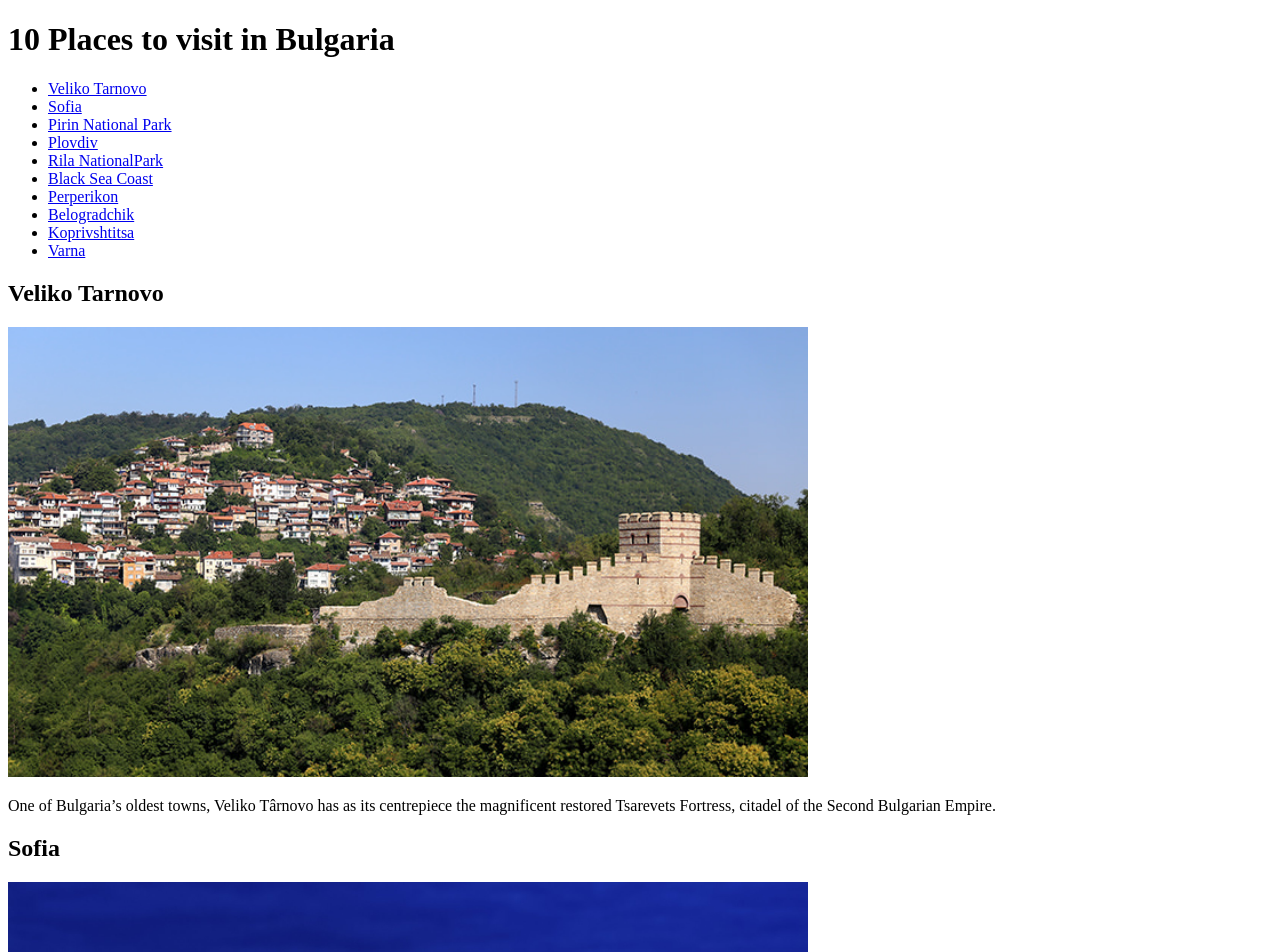
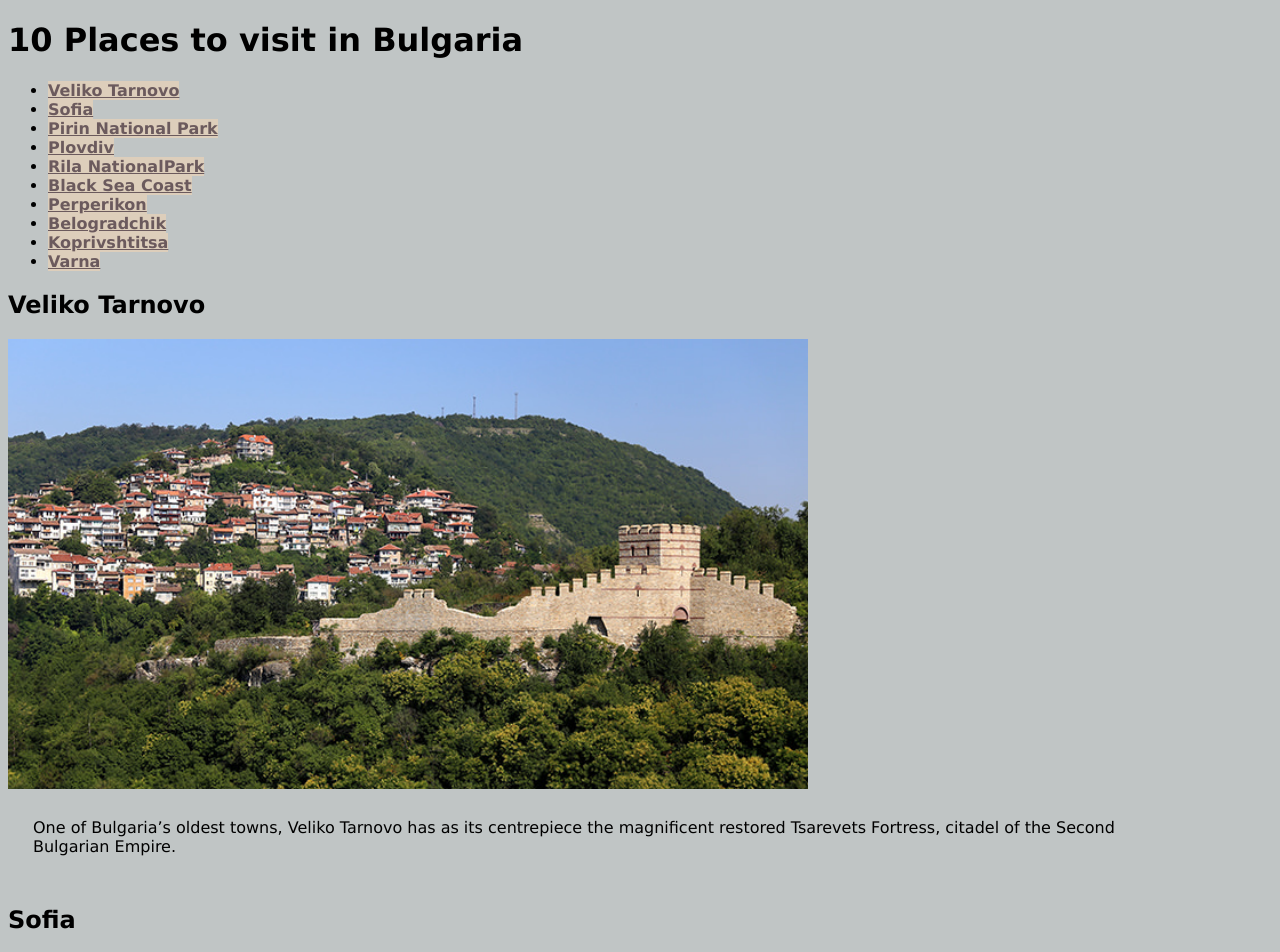
Before and after one commit to evrton1878/html-me-something, a plain HTML site: page index.html in a window 1280 px wide. Shown: the top 952 px of the page. Drawn offline with Linux system fonts and the light colour scheme.

Commit message:
finish with cssfile

```diff
--- a/index.html
+++ b/index.html
@@ -3,27 +3,29 @@
 <html>
     <body>
    <header>
-    <title>10 Best Places to visit in Bulgaria by Boyan Vasilev</title>
-      <h1>10 Places to visit in Bulgaria</h1>
+
+    <title >10 Best Places to visit in Bulgaria by Boyan Vasilev</title>
+    <link rel="stylesheet" type="text/css" href="styles.css">
+      <h1 id="h">  10 Places to visit in Bulgaria</h1>
       <ul>
-        <li><a href="#veliko tarnovo">Veliko Tarnovo</a></li>
-        <li><a href="#sofia">Sofia</a></li>
-        <li><a href="#pirin">Pirin National Park</a></li>
-        <li><a href="#plovdiv">Plovdiv</a></li>
-        <li><a href="#rila">Rila NationalPark</a></li>
-        <li><a href="#blacksea">Black Sea Coast</a></li>
-        <li><a href="#perperikon">Perperikon</a></li>
-        <li><a href="#belogradchik">Belogradchik</a></li>
-        <li><a href="#koprivshtitsa">Koprivshtitsa</a></li>
-        <li><a href="#varna">Varna</a></li>
+        <li><a class="intro" class="center" href="#veliko tarnovo">Veliko Tarnovo</a></li>
+        <li><a class="intro" href="#sofia">Sofia</a></li>
+        <li><a class="intro" href="#pirin">Pirin National Park</a></li>
+        <li><a class="intro" href="#plovdiv">Plovdiv</a></li>
+        <li><a class="intro" href="#rila">Rila NationalPark</a></li>
+        <li><a class="intro" href="#blacksea">Black Sea Coast</a></li>
+        <li><a class="intro" href="#perperikon">Perperikon</a></li>
+        <li><a class="intro" href="#belogradchik">Belogradchik</a></li>
+        <li><a class="intro" href="#koprivshtitsa">Koprivshtitsa</a></li>
+        <li><a class="intro" href="#varna">Varna</a></li>
     </ul>
 </header>
 <main>
  <article>
     <a name="veliko tarnovo"></a>
     <h2>Veliko Tarnovo</h2>
-    <img width="800" src="./images/Veliko_Tarnovo_Bulgaria.jpg"  />
-    <p>One of Bulgaria’s oldest towns, Veliko Târnovo has as its centrepiece the magnificent restored Tsarevets Fortress, citadel of the Second Bulgarian Empire.</p>
+    <img width="800"  src="./images/Veliko_Tarnovo_Bulgaria.jpg" />
+    <p>One of Bulgaria’s oldest towns, Veliko Tarnovo has as its centrepiece the magnificent restored Tsarevets Fortress, citadel of the Second Bulgarian Empire.</p>
  </article>
  <article>
     <a name="sofia"></a>
@@ -81,7 +83,7 @@
 </article>
 </main>
 <footer>
-    <p> &copy Created by: B.Vasilev<br></p>
+    <p> &copy Created by: 2020/B.Vasilev<br></p>
   </footer>
 
    </body>
--- a/styles.css
+++ b/styles.css
@@ -0,0 +1,36 @@
+p {
+    font-family: Verdana, Geneva, Tahoma, sans-serif;
+    font-weight: lighter;
+    margin-top: 25px;
+    margin-bottom: 50px;
+    margin-right: 100px;
+    margin-left: 25px;
+  }
+
+  .intro {
+    font-weight: 100;
+    font-weight: bold;
+    color: rgb(107, 90, 93);
+    background: border-box;
+    background-color: rgb(221, 206, 187);
+    font-family: Verdana, Geneva, Tahoma, sans-serif;
+    text-align: center;
+  }
+  body{
+    font-family: Verdana, Geneva, Tahoma, sans-serif;
+    background-color: rgb(192, 197, 197);
+  }
+
+  #h{
+    font-family: Verdana, Geneva, Tahoma, sans-serif;
+    font-size: 56;
+    font-weight: bold;
+
+}
+
+.center {
+    display: block;
+    margin-left: auto;
+    margin-right: auto;
+    width: 50%;
+  }
```
Also changed, not shown: 1 other file.
